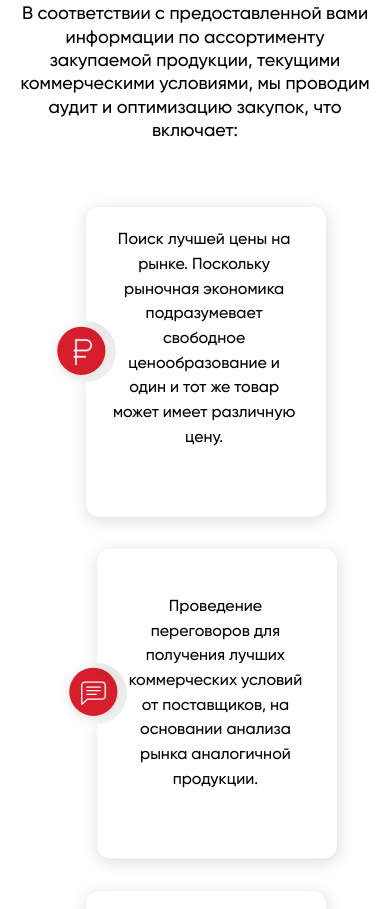
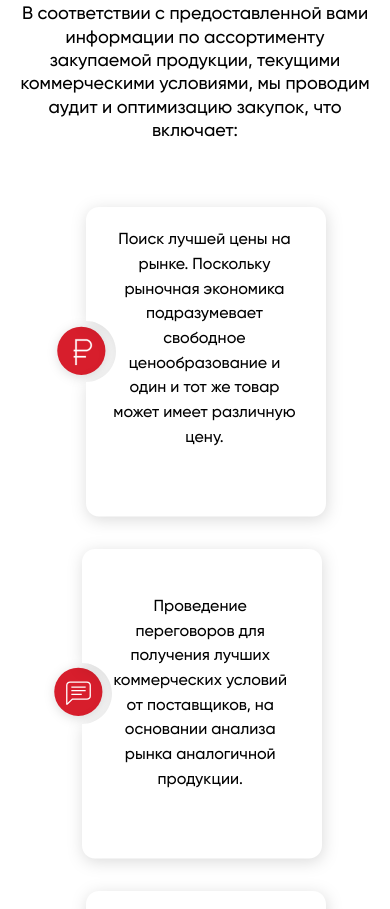
Before and after one commit to itsFide/Audit, a plain HTML site: page index.html in a window 390 px wide. Shown: the part 3910-4819 px from the top of the page. Drawn offline with nearby package versions, Linux system fonts and the light colour scheme.

Commit message:
fixed adaptive

```diff
--- a/css/style.css
+++ b/css/style.css
@@ -1314,9 +1314,9 @@ input[type="checkbox"]:checked + label::before{
     .how-work-descr-text p{
         font-size: 16px;
     }
-    .how-work-item:nth-child(even){
+    /* .how-work-item:nth-child(even){
         transform: translateX(35px);
-    }
+    }     */
     .how-work{
         overflow: hidden;
     }
@@ -1331,4 +1331,18 @@ input[type="checkbox"]:checked + label::before{
     .testimonials-slide.swiper-slide img{
         width: 100%;
     }
+    .how-work-item{
+        width: 70%;
+    }
+    .row{
+        padding-right: 40px;
+    }
+    .how-work-item:nth-child(odd)>.how-work-item-descr{
+        margin-right: 7%;
+    }
 }
+@media screen and (max-width:320px){
+    .how-work-item{
+        width: 100%;
+    }
+}
```
